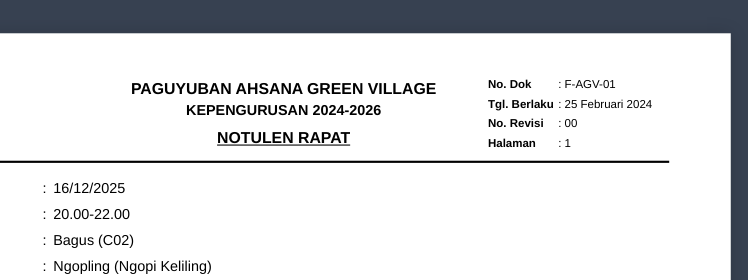
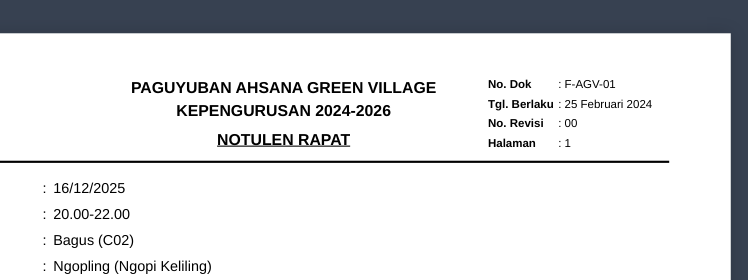
Before and after one commit to wicky14/notulen, a plain HTML site: page index.html in a window 1280 px wide. Shown: the top 280 px of the page, 532-1280 px from the left. Drawn offline with nearby package versions, Linux system fonts and the light colour scheme.

Commit message:
Increase h2 font size to 11pt in header-center

```diff
--- a/index.html
+++ b/index.html
@@ -78,7 +78,7 @@
             text-align: center;
         }
         .header-center h1 { font-size: 11pt; font-weight: bold; margin: 0; }
-        .header-center h2 { font-size: 10pt; font-weight: bold; margin: 0; }
+        .header-center h2 { font-size: 11pt; font-weight: bold; margin: 0; }
         .header-center h3 { font-size: 11pt; font-weight: bold; text-decoration: underline; margin-top: 4px; }
         .header-meta table {
             width: 100%;
```
